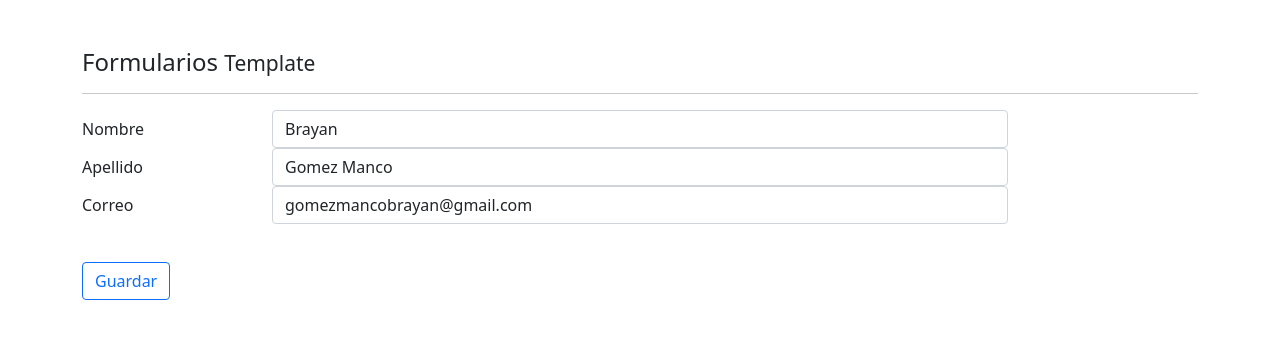
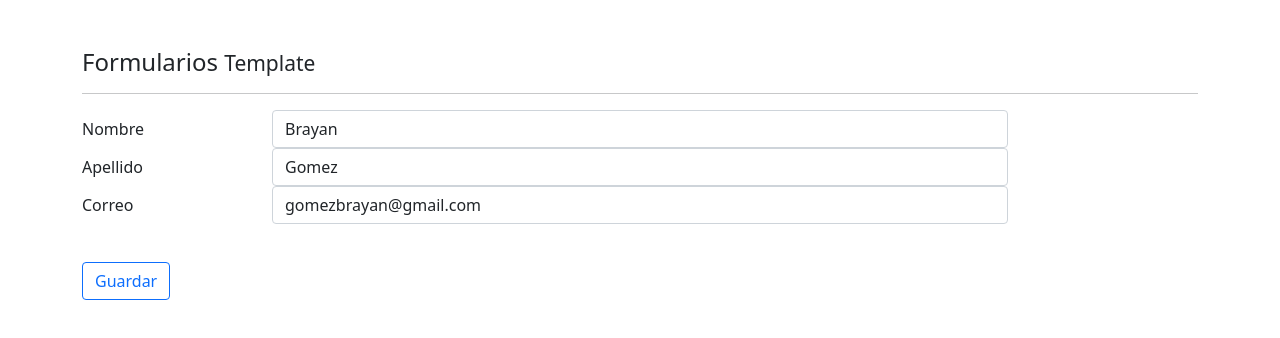
Before and after one commit to brayangomez22/forms-angular, an Angular app: page /template in a window 1280 px wide. Shown: the top 338 px of the page. Built offline with nearby package versions, Linux system fonts and the light colour scheme.

Commit message:
Template: Show errors and messages

```diff
--- a/src/app/pages/template/template.component.html
+++ b/src/app/pages/template/template.component.html
@@ -16,6 +16,11 @@
           minlength="5"
           #name="ngModel"
         />
+        <small
+          class="form-text text-danger"
+          *ngIf="name.invalid && name.touched"
+          >Ingrese 5 letras</small
+        >
       </div>
     </div>
 
@@ -33,6 +38,11 @@
           minlength="5"
           #lastname="ngModel"
         />
+        <small
+          class="form-text text-danger"
+          *ngIf="lastname.invalid && lastname.touched"
+          >Ingrese 5 letras</small
+        >
       </div>
     </div>
   </div>
@@ -51,6 +61,11 @@
         #email="ngModel"
         pattern="[a-z0-9._%+-]+@[a-z0-9.-]+\.[a-z]{2,3}$"
       />
+      <small
+        class="form-text text-danger"
+        *ngIf="email.invalid && email.touched"
+        >El correo es obligatorio</small
+      >
     </div>
   </div>
 
--- a/src/app/pages/template/template.component.ts
+++ b/src/app/pages/template/template.component.ts
@@ -9,8 +9,8 @@ import { NgForm } from '@angular/forms';
 export class TemplateComponent implements OnInit {
   user = {
     name: 'Brayan',
-    lastname: 'Gomez Manco',
-    email: 'gomezmancobrayan@gmail.com',
+    lastname: 'Gomez',
+    email: 'gomezbrayan@gmail.com',
   };
 
   constructor() {}
@@ -18,6 +18,14 @@ export class TemplateComponent implements OnInit {
   ngOnInit(): void {}
 
   save(form: NgForm) {
+    if (form.invalid) {
+      Object.values(form.controls).forEach((control) => {
+        control.markAsTouched();
+      });
+
+      return;
+    }
+
     console.log(form);
     console.log(form.value);
   }
```
